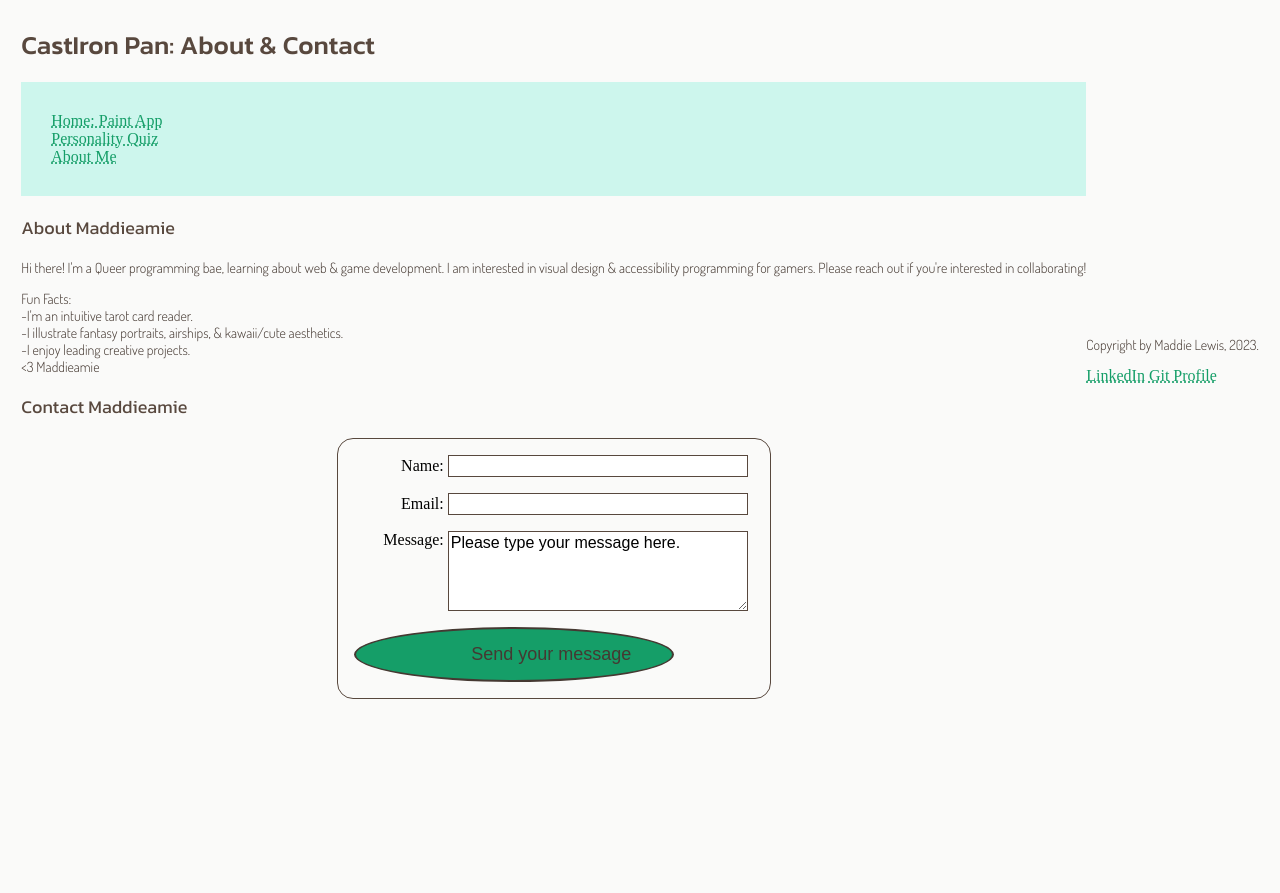
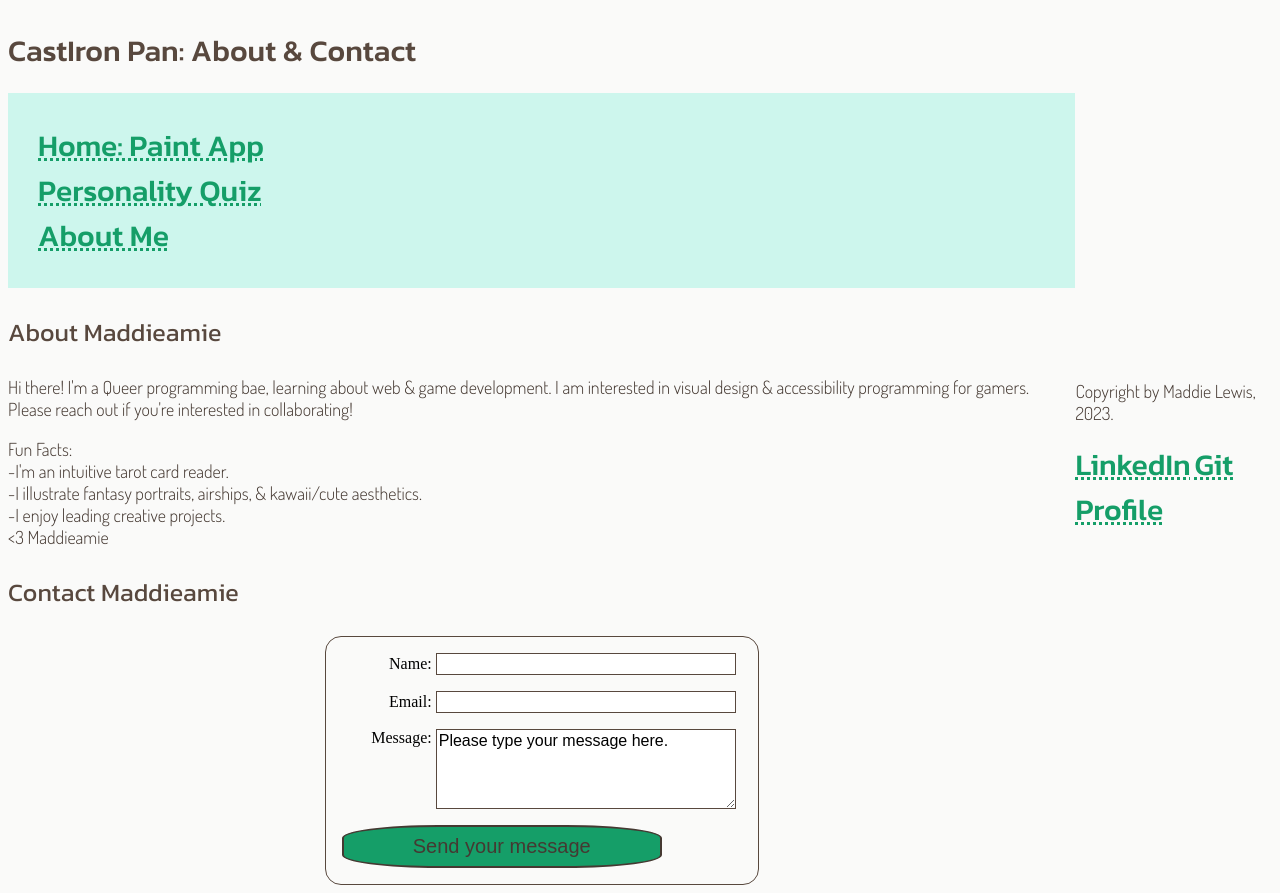
Before and after one commit to maddieamie/Castironpan, a plain HTML site: page app.castironpan/about-me.html in a window 1280 px wide. Before the commit the page ends 800 px from the top, so only its background shows below. Drawn offline with Linux system fonts and the light colour scheme.

Commit message:
Update about-me.css

```diff
--- a/app.castironpan/css/about-me.css
+++ b/app.castironpan/css/about-me.css
@@ -5,6 +5,7 @@
         padding-inline: 10px;
         padding: 30px;
         color:#453932;
+
     }
 
     body {
@@ -16,16 +17,17 @@
     }
 
     button {
-        background-color: #159e68;
     color:#453932;
+    background-color: #159E68;
     border: 2px solid #453932;
-        border-radius: 80%;
+    border-radius: 30%;
     transition: all 0.3s ease-in-out;
     width: 80%;
-        padding: 15px;
-        font-size: 18px;
+    padding: 8px;
+    font-size: 20px;
     cursor: pointer;
-        padding-left: 90px;
+    text-align: center;
+    text-decoration: uppercase;
     }
 
     button:hover {
@@ -33,7 +35,7 @@
     }
 
     button:active {
-        background-color:#98887f;
+        background-color:#CDF6ED;
     }
 
 /* Text and headings  */
@@ -41,7 +43,7 @@
 h1 {
 font-family: 'Kanit', sans-serif;
 font-weight: 500;
-    font-size: 26px;
+font-size: 30px;
 color:#58483e;
 
 }
@@ -49,14 +51,14 @@
 h3, h4 {
 font-family: 'Kanit', sans-serif;
 font-weight: 400;
-    font-size: 18px;
+font-size: 25px;
 color:#58483e;
 }
 
 p, em {
     font-family: 'Dosis', sans-serif;
     font-weight: 300;
-        font-size: 14px;
+    font-size: 18px;
     color:#453932;
 }
 
@@ -64,13 +66,16 @@
     strong {
         font-family: 'Dosis', sans-serif;
         font-weight: 600;
-        font-size: 14px;
+        font-size: 18px;
         color:#453932;
     }
 
     a {
         color:#159e68;
         text-decoration: dotted underline;
+        font-family: 'Kanit', sans-serif;
+        font-weight: 500;
+        font-size: 30px;
     }
 
     a:hover {
```
Lines whose indentation alone changed are shown as unchanged.
